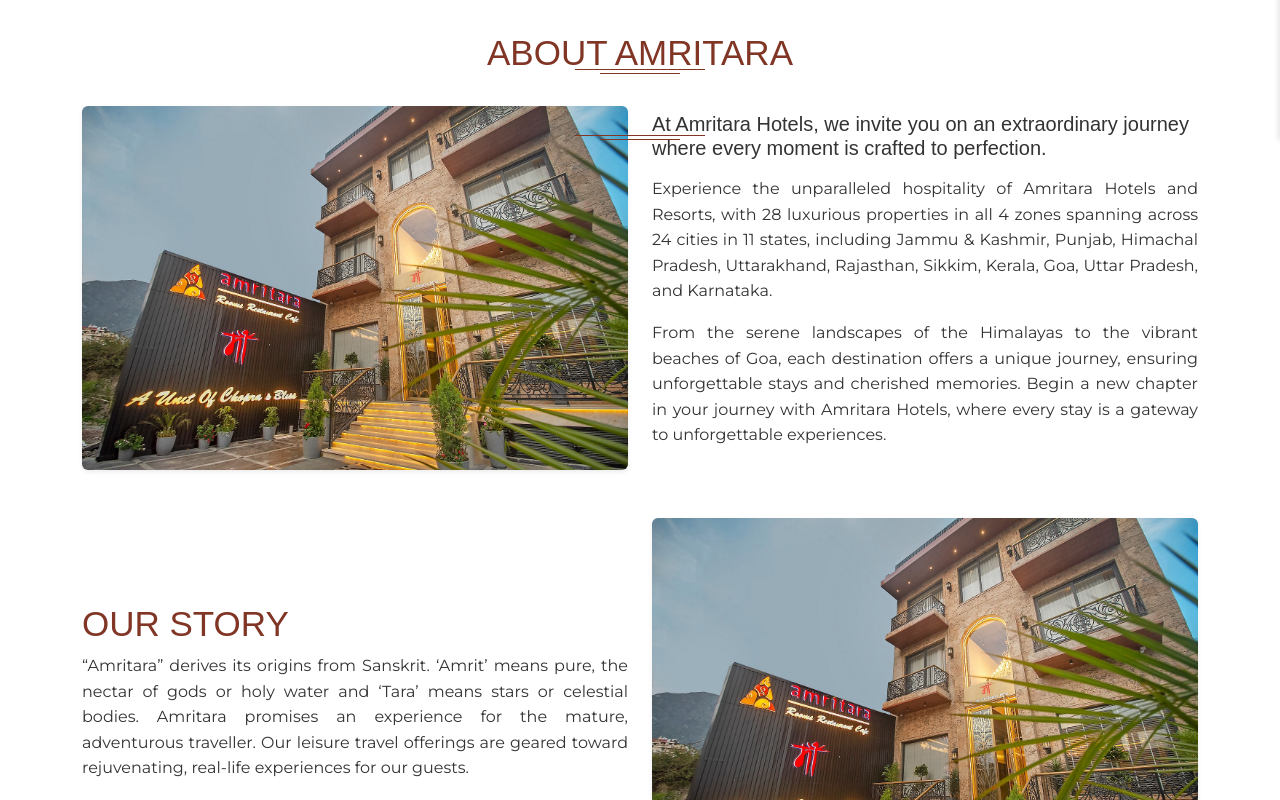
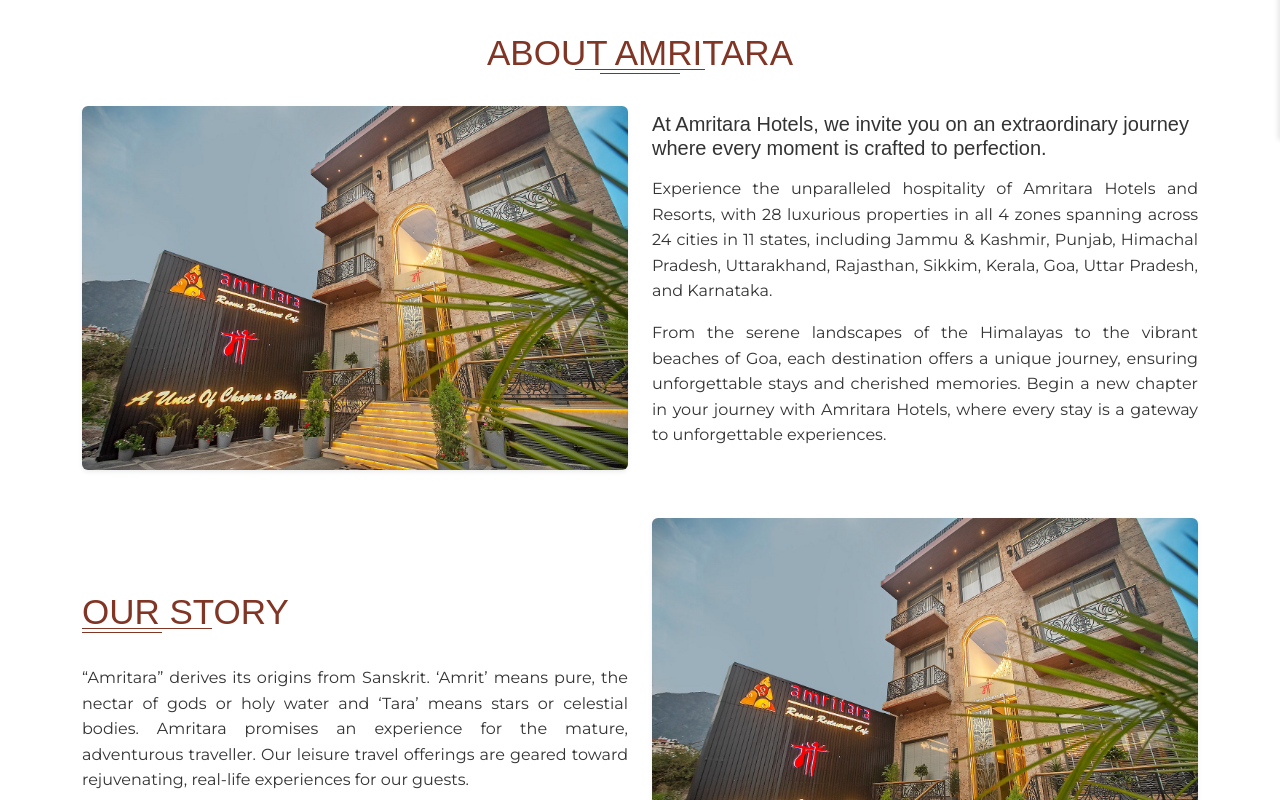
Before and after one commit to raj79000/amritara-demo, a Next.js app: page /about-us in a window 1280 px wide. Shown: the part 660-1460 px from the top of the page. Built offline with nearby package versions, Linux system fonts and the light colour scheme; a web font is replaced by a local one.

Commit message:
new changes

```diff
--- a/src/app/Common/Footer.js
+++ b/src/app/Common/Footer.js
@@ -67,9 +67,9 @@
 
             </div>
             <div className="col-md-2 mb-3">
-              <div className={style.footerLogoD}>
+              <Link className={style.footerLogoD} href="/" >
                 <Image src="/img/amritara-footer-logo.png" alt="Amritara Logo" width={600} height={600} className={style.footerLogo} />
-              </div>
+              </Link>
             </div>
             <div className="col-md-5 mb-3">
               <div className={style.footerContactData}>
--- a/src/app/about-us/page.js
+++ b/src/app/about-us/page.js
@@ -43,8 +43,6 @@
         <div className="container">
             <div className='heading-style-1'>
                 <h1 className="mb-4 text-center global-heading">ABOUT AMRITARA</h1>
-                <span className='line-1'></span>
-                <span className='line-2'></span>
             </div>
 
 
@@ -80,8 +78,6 @@
             <div className="col-md-6">
                 <div className='heading-style-2'>
                     <h2 className="global-heading">Our Story</h2>
-                    <span className='line-1'></span>
-                    <span className='line-2'></span>
                 </div>
 
                 <p className='text-justify'>
--- a/src/app/globals.css
+++ b/src/app/globals.css
@@ -82,6 +82,9 @@
     border-radius: var(--primary-radius);
 }
 
+.hero-section iframe .vp-center {
+    display: block!important;
+}
 
 .global-heading{
     color: var(--red)!important;
@@ -104,7 +107,7 @@
   font-weight: 500 !important;
   position: relative;
 }
-.line-1 {
+.heading-style-1:before {
   position: absolute;
   content: "";
   height: 1px;
@@ -114,7 +117,7 @@
   left: 50%;
   transform: translateX(-50%);
 }
-.line-2 {
+.heading-style-1:after {
   position: absolute;
   content: "";
   height: 1px;
@@ -123,6 +126,31 @@
   background-color: #803525;
   left: 50%;
   transform: translateX(-50%);
+}
+.heading-style-2{
+  position: relative;
+  margin-bottom: 2rem;
+}
+
+.heading-style-2:before {
+  position: absolute;
+  content: "";
+  height: 1px;
+  width: 80px;
+  bottom: 0px;
+  background-color: #803525;
+  left: 0%;
+  transform: translateX(0%);
+}
+.heading-style-2:after {
+  position: absolute;
+  content: "";
+  height: 1px;
+  width: 130px;
+  bottom: 4px;
+  background-color: #803525;
+  left: 0%;
+  transform: translateX(0%);
 }
 
 
--- a/src/app/layout.js
+++ b/src/app/layout.js
@@ -4,7 +4,7 @@
 import Footer from './Common/Footer';
 
 const elsie = Elsie({
-  weight: ['400', '900'], // Load specific weights
+  weight: ['400', '900'],
   subsets: ['latin'],
   variable: '--font-elsie',
   display: 'swap',
--- /dev/null
+++ b/src/lib/api/homeBannerVideo.js
@@ -0,0 +1,5 @@
+import { postAPI } from "./api";
+
+export async function getHomeBannerVideo() {
+  return await postAPI("homebannervideo", {});
+}
```
Also changed, not shown: src/app/Components/Homepage/BannerSec.js (+52 -33 lines).
